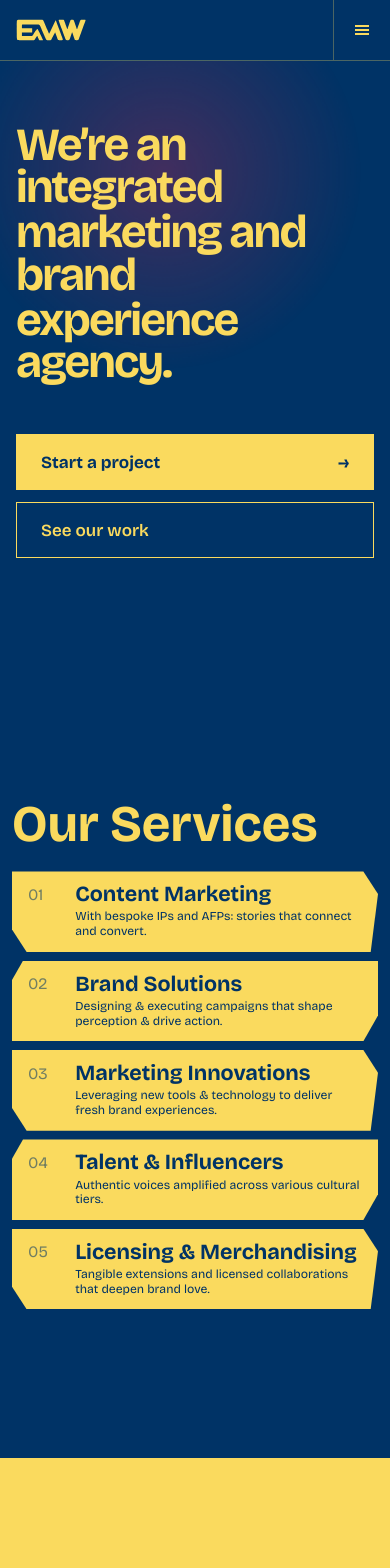
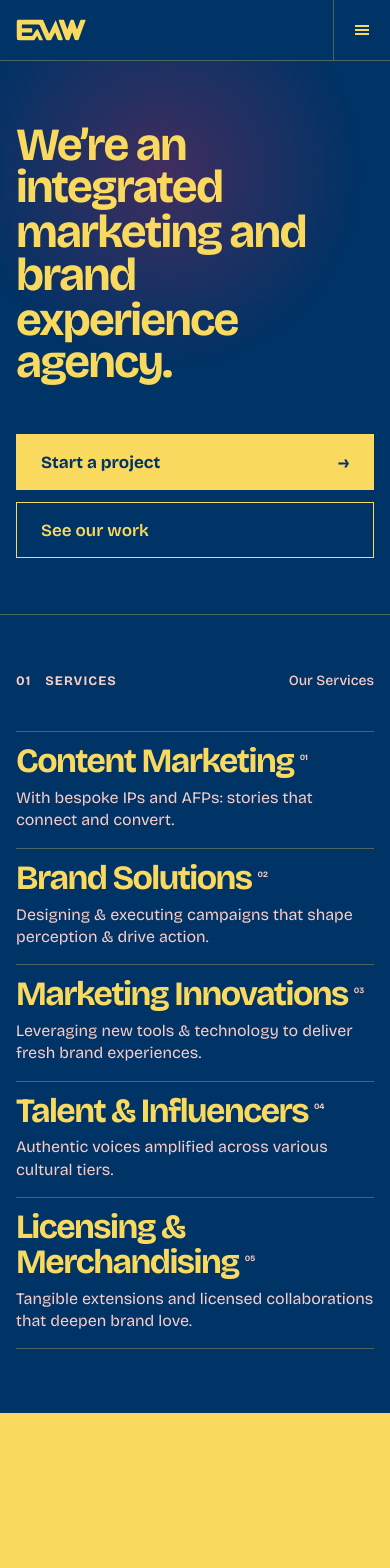
Before and after one commit to Vayras/elements-media-works, a React (Vite) app: page / in a window 390 px wide. Shown: the top 1568 px of the page. Built offline with nearby package versions, Linux system fonts and the light colour scheme.

Commit message:
Rebuild services as a giant list
Five service names set poster-size across nine columns with small 01-05
superscripts and the description beside each; stacks under the name on
tablet and phone. Copy unchanged.

```diff
--- a/src/sections/ServicesSection.jsx
+++ b/src/sections/ServicesSection.jsx
@@ -1,26 +1,21 @@
 const serviceItems = [
   {
-    number: "01",
     title: "Content Marketing",
     description: "With bespoke IPs and AFPs: stories that connect and convert.",
   },
   {
-    number: "02",
     title: "Brand Solutions",
     description: "Designing & executing campaigns that shape perception & drive action.",
   },
   {
-    number: "03",
     title: "Marketing Innovations",
     description: "Leveraging new tools & technology to deliver fresh brand experiences.",
   },
   {
-    number: "04",
     title: "Talent & Influencers",
     description: "Authentic voices amplified across various cultural tiers.",
   },
   {
-    number: "05",
     title: "Licensing & Merchandising",
     description: "Tangible extensions and licensed collaborations that deepen brand love.",
   },
@@ -28,31 +23,29 @@ const serviceItems = [
 
 function ServicesSection() {
   return (
-    <section
-      className="section-block services-overview surface-blue"
-      id="services"
-      data-section-label="Our Services"
-      data-section-color="#FADA5E"
-    >
-      <div className="services-overview__inner">
-        <div className="services-overview__head reveal">
-
+    <section className="ds-services" id="services" aria-labelledby="servicesTitle">
+      <div className="ds-wrap ds-grid ds-services__inner">
+        <div className="ds-services__head">
+          <p className="ds-label">
+            <span>01</span>
+            <span>Services</span>
+          </p>
+          <h2 className="ds-services__title" id="servicesTitle">
+            Our Services
+          </h2>
         </div>
 
-        <div className="services-overview__title-row reveal">
-          <h2 className="services-overview__title">Our Services</h2>
-
-        </div>
-
-        <div className="services-overview__grid" aria-label="Services categories">
-          {serviceItems.map((service) => (
-            <article className="services-overview__card reveal" key={service.title}>
-              <span className="services-overview__number">{service.number}</span>
-              <h3>{service.title}</h3>
-              <p>{service.description}</p>
-            </article>
+        <ol className="ds-services__list">
+          {serviceItems.map((service, index) => (
+            <li className="ds-services__item reveal" key={service.title}>
+              <h3 className="ds-services__name">
+                {service.title}
+                <sup className="ds-services__num">{String(index + 1).padStart(2, "0")}</sup>
+              </h3>
+              <p className="ds-services__desc">{service.description}</p>
+            </li>
           ))}
-        </div>
+        </ol>
       </div>
     </section>
   );
--- a/src/styles/system.css
+++ b/src/styles/system.css
@@ -546,3 +546,104 @@ main {
     animation: none !important;
   }
 }
+
+/* ==========================================================================
+   Services — giant list
+   ========================================================================== */
+
+.ds-services {
+  background: var(--ds-navy);
+  color: var(--ds-yellow);
+  border-top: 1px solid var(--ds-rule-navy);
+}
+
+.ds-services__inner {
+  row-gap: 40px;
+  padding-top: clamp(56px, 6vw, 80px);
+  padding-bottom: clamp(64px, 7vw, 96px);
+}
+
+.ds-services__head {
+  grid-column: 1 / 4;
+  display: flex;
+  flex-direction: column;
+  gap: 16px;
+  color: var(--ds-blush);
+}
+
+.ds-services__title {
+  margin: 0;
+  font-size: 17px;
+  font-weight: 500;
+  line-height: 1.45;
+}
+
+.ds-services__list {
+  grid-column: 4 / 13;
+  margin: 0;
+  padding: 0;
+  list-style: none;
+  border-top: 1px solid var(--ds-rule-navy);
+}
+
+.ds-services__item {
+  display: grid;
+  grid-template-columns: minmax(0, 1fr) 220px;
+  align-items: baseline;
+  gap: 8px 24px;
+  padding: 6px 0 10px;
+  border-bottom: 1px solid var(--ds-rule-navy);
+}
+
+.ds-services__name {
+  margin: 0;
+  font-size: clamp(34px, 4.6vw, 66px);
+  font-weight: 700;
+  line-height: 1.02;
+  letter-spacing: -0.045em;
+  transition: color 0.2s var(--ds-ease);
+}
+
+.ds-services__item:hover .ds-services__name {
+  color: var(--ds-white);
+}
+
+.ds-services__num {
+  margin-left: 6px;
+  font-size: 0.24em;
+  font-weight: 700;
+  letter-spacing: 0;
+  vertical-align: super;
+  color: var(--ds-blush);
+}
+
+.ds-services__desc {
+  margin: 0;
+  font-size: 15px;
+  line-height: 1.4;
+  color: var(--ds-blush);
+}
+
+@media (max-width: 1080px) {
+  .ds-services__item {
+    grid-template-columns: minmax(0, 1fr);
+    padding: 12px 0 16px;
+  }
+
+  .ds-services__desc {
+    max-width: 46ch;
+    font-size: 16px;
+  }
+}
+
+@media (max-width: 860px) {
+  .ds-services__head {
+    flex-direction: row;
+    align-items: baseline;
+    justify-content: space-between;
+  }
+
+  .ds-services__title {
+    font-size: 14px;
+  }
+}
```
